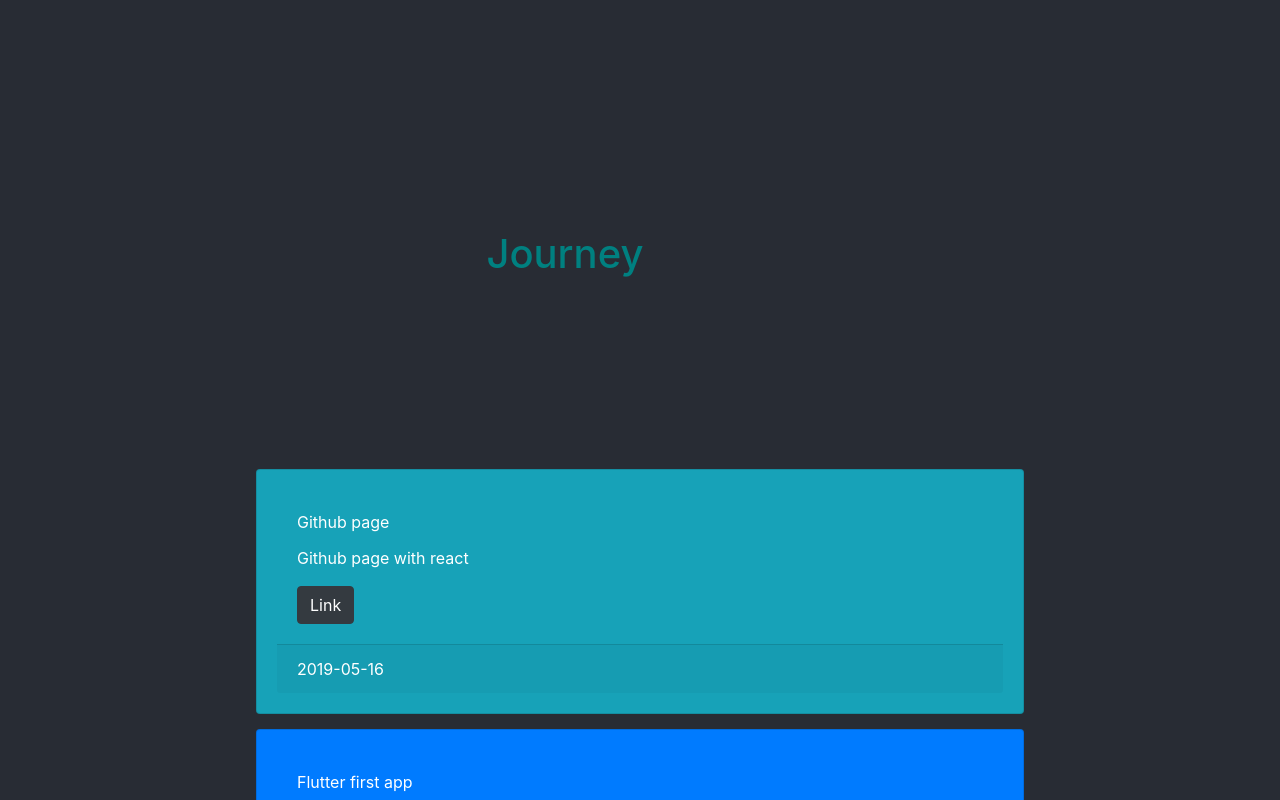
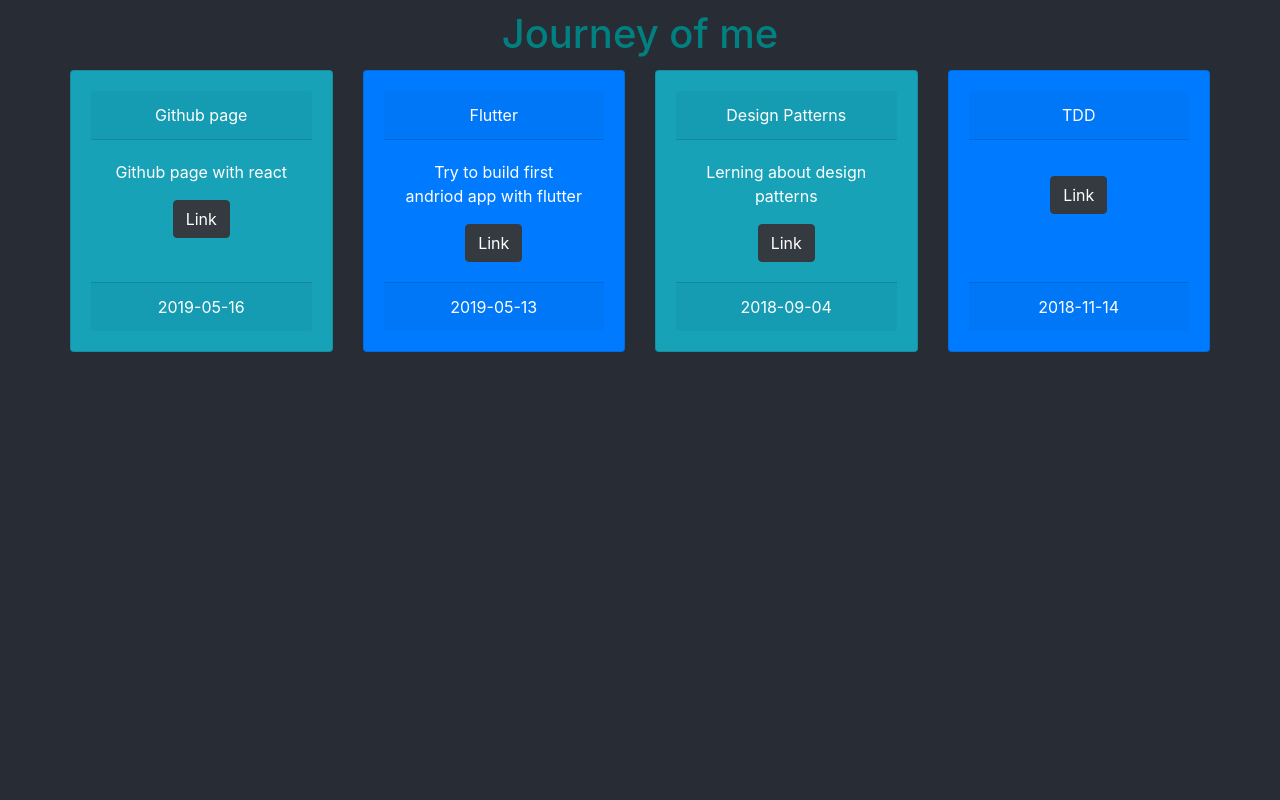
Before and after one commit to Kittichok/website, a React (Create React App) app: page / in a window 1280 px wide. Shown: the top 800 px of the page. Built offline with nearby package versions, Linux system fonts and the light colour scheme.

Commit message:
display card list

```diff
--- a/package.json
+++ b/package.json
@@ -9,8 +9,12 @@
     "gh-pages": "^2.0.1",
     "papaparse": "^4.6.3",
     "react": "^16.8.6",
+    "react-bootstrap": "^1.0.0-beta.8",
     "react-csv-reader": "^1.2.2",
     "react-dom": "^16.8.6",
+    "react-native": "^0.59.8",
+    "react-responsive": "^6.1.2",
+    "react-router-dom": "^5.0.0",
     "react-scripts": "3.0.1",
     "reactstrap": "^8.0.0"
   },
--- a/src/App.js
+++ b/src/App.js
@@ -2,10 +2,14 @@ import React from 'react';
 import logo from './logo.svg';
 import './App.css';
 import CardList from './components/CardLists';
+import Responsive from 'react-responsive';
 
+
+const Default = props => <Responsive {...props} minWidth={768} />;
 
 function App() {
   return (
+    <Default>
     <div className="App">
       {/* <header className="App-header">
         <img src={logo} className="App-logo" alt="logo" />
@@ -25,6 +29,7 @@ function App() {
         <CardList/>
       </body>
     </div>
+    </Default>
   );
 }
 
--- a/src/components/CardLists/index.css
+++ b/src/components/CardLists/index.css
@@ -1,17 +1,24 @@
 
 .Card-list {
-    padding-left: 20%;
-    padding-right: 20%;
+    /* padding-left: 20%;
+    padding-right: 20%; */
     background: #282c34;
+    text-align: center;
+    margin: 0 auto;
 }
 .Card-item{
     margin-bottom: 15px;
 }
 .Center-text {
-    width: 100px;
-    height: 50px;
-    padding-top: 30%;
-    padding-left: 30%;
-    padding-bottom: 30%;
+    /* width: 100px; */
+    height: 70px;
+    padding-top: 10px;
+    /* padding-bottom: 5%; */
     color: teal;
+    text-align: center;
+    margin: 0 auto;
 }
+
+.vertical-align-middle {
+    vertical-align: middle;
+}
--- a/src/components/CardLists/index.js
+++ b/src/components/CardLists/index.js
@@ -1,23 +1,24 @@
 import React from 'react';
 import './index.css';
 import { Card, Button, CardTitle, CardText, CardFooter,
-    CardBody } from 'reactstrap';
+    CardBody, CardHeader, CardDeck } from 'reactstrap';
+import {Container, Row, Col} from 'react-bootstrap'
 
 import * as d3 from 'd3';
 import data from './data.csv';
 
-function renderCards (dataCards){
-    console.log(dataCards);
+const renderCards = (dataCards) => {
+    // console.log(dataCards);
     var colors = ['info', 'primary']
     return dataCards.map((props, i) => {
-
         return (
-            <Card body inverse color={colors[i%2]} className="Card-item">
+            <Card body inverse color={colors[i%2]} className="Card-item text-center">
+                <CardHeader>{props.topic}</CardHeader>
                 <CardBody>
-                    <CardTitle>{props.topic}</CardTitle>
                     <CardText>{props.remark}</CardText>
-                    <Button color='dark'
-                    to={props.reference}>Link</Button>
+                    <a href={props.reference} target="_blank">
+                        <Button color='dark' >Link</Button>
+                    </a>
                 </CardBody>
                 <CardFooter>{props.date}</CardFooter>
             </Card> )
@@ -41,10 +42,6 @@ var loadData = new Promise((resolve, reject) => {
     });
 })
 
-function goLink(link){
-    console.log('cilck!!')
-    window.open(link, '_blank');
-}
 
 class CardList extends React.Component {
     constructor(){
@@ -61,8 +58,16 @@ class CardList extends React.Component {
     render() {
         return (
             <div className='Card-list'>
-                <h1 className='Center-text'>Journey</h1>
-                {renderCards(this.state.data)}
+            <Container>
+                <Row>
+                    <h1 className='Center-text'>Journey of me</h1>
+                </Row>
+                <Row>
+                    <CardDeck>
+                            {renderCards(this.state.data)}
+                    </CardDeck>
+                </Row>
+            </Container>
             </div>
         )
     }
--- a/src/index.js
+++ b/src/index.js
@@ -7,7 +7,9 @@ import * as serviceWorker from './serviceWorker';
 //Card list
 import 'bootstrap/dist/css/bootstrap.min.css';
 
-ReactDOM.render(<App />, document.getElementById('root'));
+ReactDOM.render(
+        <App />
+    , document.getElementById('root'));
 
 // If you want your app to work offline and load faster, you can change
 // unregister() to register() below. Note this comes with some pitfalls.
```
Also changed, not shown: src/components/CardLists/data.csv, 1 other file (tests, documents, lock files or other folders).
